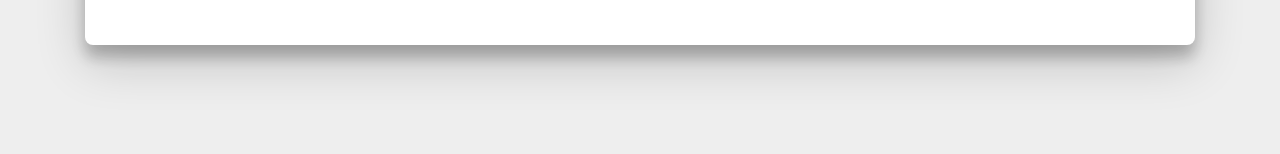
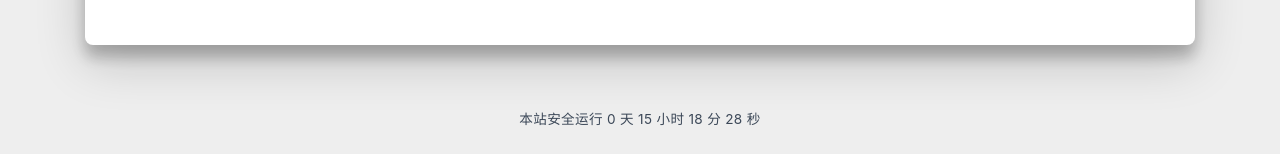
Before and after one commit to MySetting1/A1e-3.github.io, a plain HTML site: page index.html in a window 1280 px wide. Shown: the part 1341-1495 px from the top of the page. Before the commit the page ends 1474 px from the top, so only its background shows below. Drawn offline with nearby package versions, Linux system fonts and the light colour scheme; some packages are replaced by stand-ins of ours; a script that the page names is missing; a small style sheet from the web is missing.

Commit message:
Site updated: 2022-03-03 23:18:22

```diff
--- a/index.html
+++ b/index.html
@@ -376,7 +376,7 @@
 
   <footer class="text-center mt-5 py-3">
   <div class="footer-content">
-
+     <div style="font-size: 0.85rem"> <span id="timeDate">载入天数...</span> <span id="times">载入时分秒...</span> <script src="/js/duration.js"></script> </div>
   </div>
 
   <div class="statistics">
--- /dev/null
+++ b/js/duration.js
@@ -0,0 +1,30 @@
+!(function() {
+    var start = new Date("2022/03/03 00:00:00");
+
+    function update() {
+      var now = new Date();
+      now.setTime(now.getTime()+250);
+      days = (now - start) / 1000 / 60 / 60 / 24;
+      dnum = Math.floor(days);
+      hours = (now - start) / 1000 / 60 / 60 - (24 * dnum);
+      hnum = Math.floor(hours);
+      if(String(hnum).length === 1 ){
+        hnum = "0" + hnum;
+      }
+      minutes = (now - start) / 1000 /60 - (24 * 60 * dnum) - (60 * hnum);
+      mnum = Math.floor(minutes);
+      if(String(mnum).length === 1 ){
+        mnum = "0" + mnum;
+      }
+      seconds = (now - start) / 1000 - (24 * 60 * 60 * dnum) - (60 * 60 * hnum) - (60 * mnum);
+      snum = Math.round(seconds);
+      if(String(snum).length === 1 ){
+        snum = "0" + snum;
+      }
+      document.getElementById("timeDate").innerHTML = "本站安全运行&nbsp"+dnum+"&nbsp天";
+      document.getElementById("times").innerHTML = hnum + "&nbsp小时&nbsp" + mnum + "&nbsp分&nbsp" + snum + "&nbsp秒";
+    }
+
+    update();
+    setInterval(update, 1000);
+  })();
```
Also changed, not shown: 2022/03/01/CSGO-Config/index.html (+1 -1 lines), 2022/03/01/TeamSpeak3语音/index.html (+1 -1 lines), 2022/03/02/WIN软件推荐/index.html (+1 -1 lines), 404.html (+1 -1 lines), about/index.html (+1 -1 lines), archives/2022/03/index.html (+1 -1 lines), archives/2022/index.html (+1 -1 lines), archives/index.html (+1 -1 lines), categories/index.html (+1 -1 lines), categories/游戏/index.html (+1 -1 lines), categories/软件/index.html (+1 -1 lines), links/index.html (+1 -1 lines), tags/CSGO/index.html (+1 -1 lines), tags/WIN使用软件/index.html (+1 -1 lines), 2 more files.
